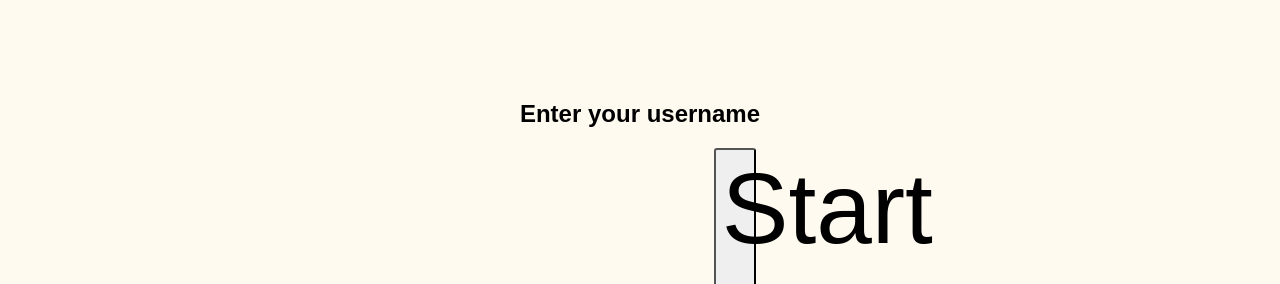
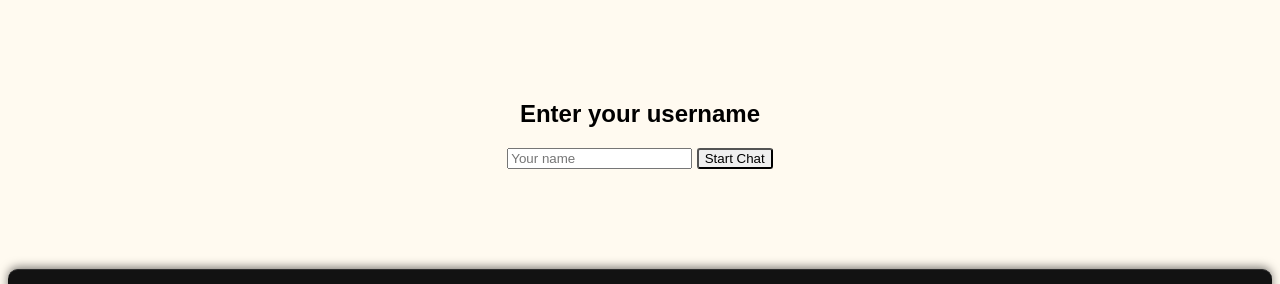
Before and after one commit to Rayan511x55x/MYAPI, a plain HTML site: page index.html in a window 1280 px wide. Shown: the top 284 px of the page. Drawn offline with Linux system fonts and the light colour scheme.

Commit message:
Update style.css

```diff
--- a/style.css
+++ b/style.css
@@ -3,8 +3,6 @@ body { font-family: Arial; background-color: floralwhite;}
     .ip { color: #666; font-size: 14px; }
     button {
       border-radius: 3px;
-      width: 42px;
-      font-size: 100px;
     }
     textarea {
        border-radius: 10px;
```
